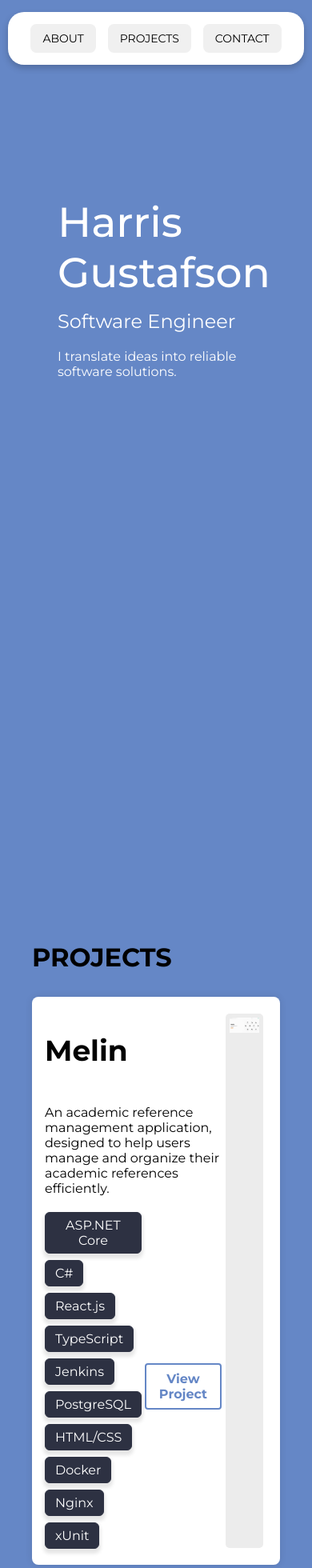
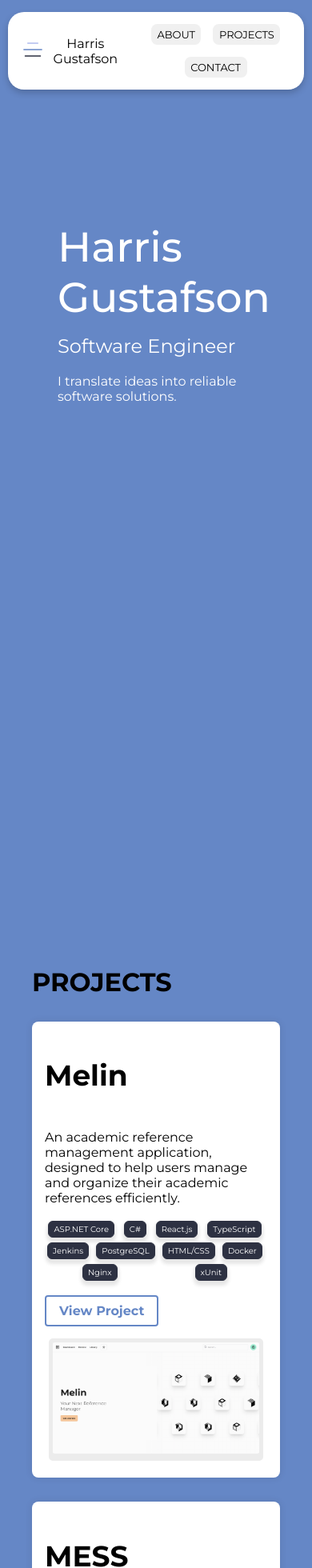
Before and after one commit to xyclose11/Portfolio_Showcase, an Angular app: page / in a window 390 px wide. Shown: the top 1960 px of the page at 80% size. Built offline with nearby package versions, Linux system fonts and the light colour scheme.

Commit message:
Responsive Header

```diff
--- a/src/app/header/header.component.html
+++ b/src/app/header/header.component.html
@@ -1,7 +1,21 @@
 <div class="header">
   <nav class="nav">
-    <a class="navlink" href="#about" routerLinkActive="active">About</a>
-    <a class="navlink" href="#projects" routerLinkActive="active">Projects</a>
-    <a class="navlink" href="#contact" routerLinkActive="active">Contact</a>
+    <div class="nav__icon">
+      <a href="#">
+        <svg width="32" height="32" viewBox="0 0 100 100" fill="none" xmlns="http://www.w3.org/2000/svg">
+          <line x1="30" y1="25" x2="70" y2="25" stroke="#b0bcee" stroke-width="4" stroke-linecap="round" />
+          <line x1="15" y1="50" x2="85" y2="50" stroke="#6587c6" stroke-width="4" stroke-linecap="round" />
+          <line x1="20" y1="75" x2="80" y2="75" stroke="#2D3142" stroke-width="4" stroke-linecap="round" />
+        </svg>
+      </a>
+      <h2>
+        Harris Gustafson
+      </h2>
+    </div>
+    <div class="nav__links">
+      <a class="navlink" href="#about" routerLinkActive="active">About</a>
+      <a class="navlink" href="#projects" routerLinkActive="active">Projects</a>
+      <a class="navlink" href="#contact" routerLinkActive="active">Contact</a>
+    </div>
   </nav>
 </div>
--- a/src/app/header/header.component.scss
+++ b/src/app/header/header.component.scss
@@ -17,7 +17,7 @@
 
 .header {
     background-color: #FFFFFF;
-    padding: 15px;
+    padding: 15px 15px 15px 15px;
     border-radius: v.$navbar-radius;
     box-shadow: 0 4px 8px rgba(0, 0, 0, 0.2);
     position: sticky;
@@ -25,20 +25,67 @@
     z-index: 1000;
     nav {
         display: flex;
-        justify-content: right;
-        gap: 15px;
-        flex-wrap: wrap;
+        justify-content: space-between;
+        align-items: center;
+
+        .nav__icon {
+            display: flex;
+            align-items: center;
+            gap: 15px;
+
+            h2 {
+                font-size: larger;
+                font-weight: 400;
+                margin: 0;
+            }
+        }
+
+        .nav__links {
+            display: flex;
+            justify-content: right;
+            gap: 15px;
+            flex-wrap: wrap;
+        }
+
 
         .navlink {
             text-decoration: none;
         }
     }
+
+
 }
 
-@media screen and (max-width: 768px) {
+
+@media screen and (max-width: 615px) {
     .header {
         nav {
-            justify-content: center;
+            justify-content: space-between;
+            gap: 22.5px;
+
+            .nav__icon {
+                display: flex;
+                align-items: center;
+                gap: 5px;
+
+                h2 {
+                    font-size: medium;
+                    font-weight: 400;
+                    margin: 0;
+                }
+            }
+
+            .nav__links {
+                display: flex;
+                justify-content: center;
+                gap: 15px;
+                flex-wrap: wrap;
+
+                a {
+                    font-size: small;
+                    padding: 5px 7.5px;
+                }
+            }
         }
     }
 }
--- a/src/app/project-card/project-card.component.scss
+++ b/src/app/project-card/project-card.component.scss
@@ -78,14 +78,28 @@
 
     .project-card__footer {
         display: flex;
+        flex-direction: column;
         justify-content: space-between;
-        align-items: center;
+        align-items: flex-start;
     }
 }
 
 
-@media screen and (min-width: 768px) {
+@media screen and (max-width: 1150px) {
     .project-card {
+        flex-wrap: wrap;
+        justify-content: center;
+
+        .project-card__content {
+            max-width: 100%;
+        }
+
+        .project-card__tech {
+            display: flex;
+            font-size: small;
+            justify-content: space-around;
+        }
+
         .project-card__header {
             flex-direction: column;
             align-items: flex-start;
@@ -93,8 +107,12 @@
 
         .project-card__footer {
             flex-direction: column;
+            justify-content: center;
             align-items: flex-start;
+        }
 
+        .project-card__slideshow {
+            margin-top: 15px;
         }
     }
 
--- a/src/app/technology-card/technology-card.component.scss
+++ b/src/app/technology-card/technology-card.component.scss
@@ -28,3 +28,24 @@
     font-weight: 400;
     font-size: medium;
   }
+
+@media screen and (max-width: 1150px) {
+  .tech-card {
+    padding: 4px 8px;
+  }
+
+  .tech-name {
+    font-size: small;
+  }
+}
+
+@media screen and (max-width: 768px) {
+  .tech-card {
+    padding: 3px 6px;
+    margin: 3px 3px 3px 0;
+  }
+
+  .tech-name {
+    font-size: x-small;
+  }
+}
```
